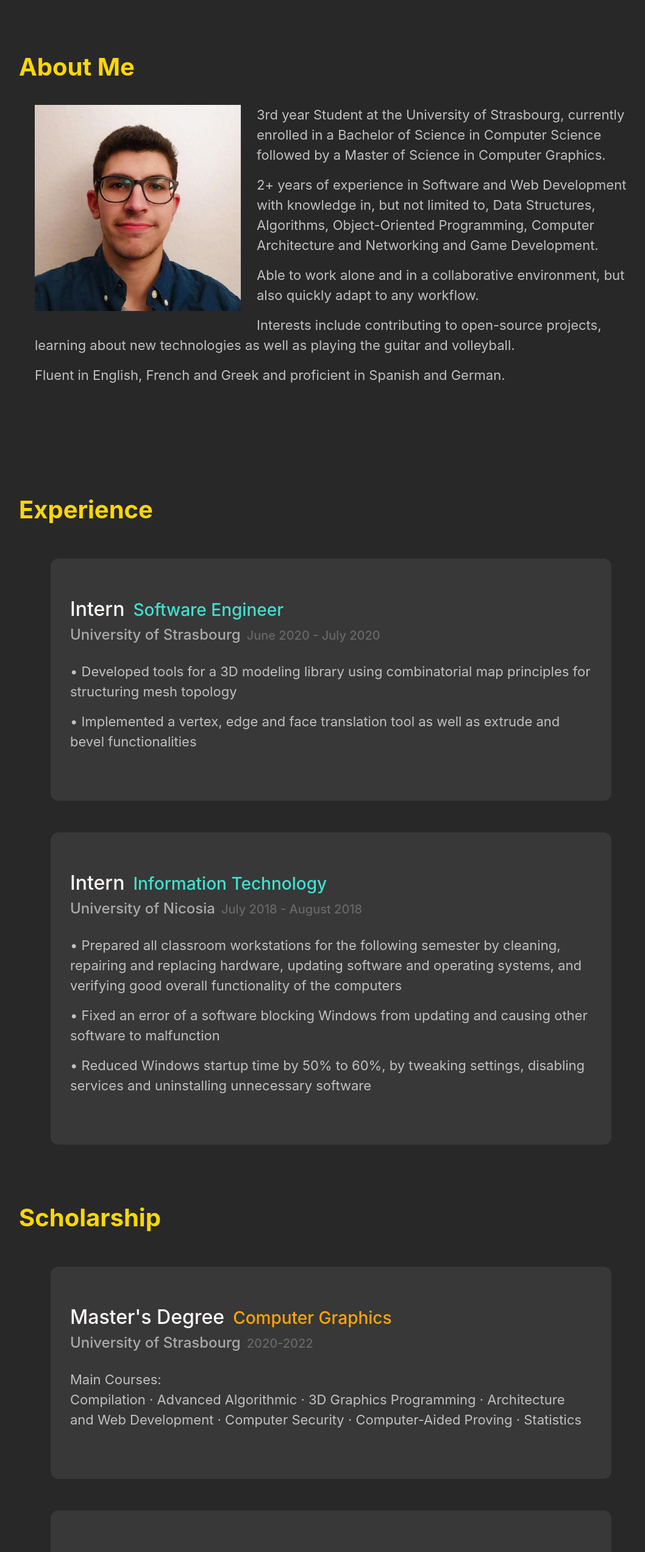
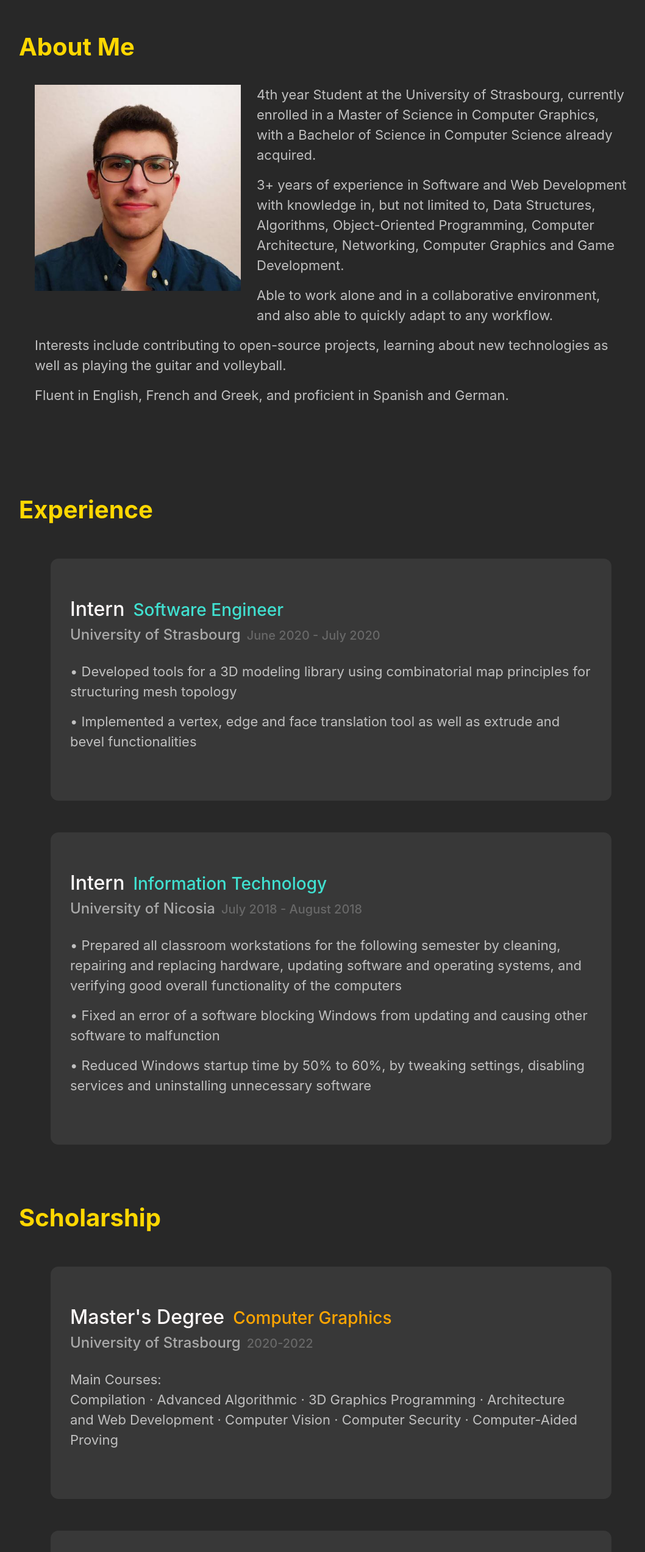
Before and after one commit to Adonis-Stavridis/adonis-stavridis.github.io, a React (Create React App) app: page / in a window 1280 px wide. Shown: the part 820-3365 px from the top of the page at 61% size, without its empty margins (97-1155 px from the left). Built offline with nearby package versions, Linux system fonts and the light colour scheme.

Commit message:
october update

```diff
--- a/src/components/Pages/AboutMe.tsx
+++ b/src/components/Pages/AboutMe.tsx
@@ -16,28 +16,19 @@ export class AboutMe extends Component {
             <img className="profilePhoto" src={MePhoto} alt="Me" />
             <div className="description">
               <p>
-                3rd year Student at the University of Strasbourg, currently
-                enrolled in a Bachelor of Science in Computer Science followed
-                by a Master of Science in Computer Graphics.
+                4th year Student at the University of Strasbourg, currently enrolled in a Master of Science in Computer Graphics, with a Bachelor of Science in Computer Science already acquired.
               </p>
               <p>
-                2+ years of experience in Software and Web Development with
-                knowledge in, but not limited to, Data Structures, Algorithms,
-                Object-Oriented Programming, Computer Architecture and
-                Networking and Game Development.
+                3+ years of experience in Software and Web Development with knowledge in, but not limited to, Data Structures, Algorithms, Object-Oriented Programming, Computer Architecture, Networking, Computer Graphics and Game Development.
               </p>
               <p>
-                Able to work alone and in a collaborative environment, but also
-                quickly adapt to any workflow.
+                Able to work alone and in a collaborative environment, and also able to quickly adapt to any workflow.
               </p>
               <p>
-                Interests include contributing to open-source projects, learning
-                about new technologies as well as playing the guitar and
-                volleyball.
+                Interests include contributing to open-source projects, learning about new technologies as well as playing the guitar and volleyball.
               </p>
               <p>
-                Fluent in English, French and Greek and proficient in Spanish
-                and German.
+                Fluent in English, French and Greek, and proficient in Spanish and German.
               </p>
             </div>
           </div>
--- a/src/components/Pages/Projects.tsx
+++ b/src/components/Pages/Projects.tsx
@@ -33,11 +33,16 @@ export class Projects extends Component {
                   Doge
                   <img
                     className="codeBadge"
-                    src="https://img.shields.io/visual-studio-marketplace/d/adonis-stavridis.doge?color=gold&label=Downloads&logo=visual-studio-code"
+                    src="https://img.shields.io/visual-studio-marketplace/i/adonis-stavridis.doge?color=gold&label=Installs&logo=visual-studio-code"
                     alt="Downloads"
                   />
                 </Card.Title>
                 <Card.Text>
+                  <img
+                    className="codeBadge"
+                    src="https://img.shields.io/badge/-Visual_Studio_Code-blue?style=flat&logo=visual-studio-code&logoColor=white"
+                    alt="Visual Studio Code"
+                  />
                   <img
                     className="codeBadge"
                     src="https://img.shields.io/badge/-TypeScript-dodgerblue?style=flat&logo=TypeScript&logoColor=white"
@@ -45,13 +50,22 @@ export class Projects extends Component {
                   />
                   <img
                     className="codeBadge"
-                    src="https://img.shields.io/badge/-Visual_Studio_Code-blue?style=flat&logo=visual-studio-code&logoColor=white"
-                    alt="Visual Studio Code"
+                    src="https://img.shields.io/badge/-JavaScript-goldenrod?style=flat&logo=JavaScript&logoColor=white"
+                    alt="JavaScript"
+                  />
+                  <img
+                    className="codeBadge"
+                    src="https://img.shields.io/badge/-HTML5-tomato?style=flat&logo=HTML5&logoColor=white"
+                    alt="HTML5"
+                  />
+                  <img
+                    className="codeBadge"
+                    src="https://img.shields.io/badge/-CSS3-darkblue?style=flat&logo=CSS3&logoColor=white"
+                    alt="CSS3"
                   />
                 </Card.Text>
                 <Card.Text>
-                  A WIP project to develop a Visual Studio Code extension to add
-                  the famous internet character Doge and his friends into the
+                  A project to develop a Visual Studio Code extension to add   the famous internet character Doge and his friends into the
                   IDE
                 </Card.Text>
               </Card.Body>
@@ -107,7 +121,7 @@ export class Projects extends Component {
                   />
                 </Card.Text>
                 <Card.Text>
-                  A WIP project to build an online personal website as a
+                  A project to build an online personal website as a
                   portfolio for my entire work
                 </Card.Text>
               </Card.Body>
@@ -239,7 +253,7 @@ export class Projects extends Component {
                 <Card.Text>
                   <img
                     className="codeBadge"
-                    src="https://img.shields.io/badge/-JavaScript-yellow?style=flat&logo=JavaScript&logoColor=white"
+                    src="https://img.shields.io/badge/-JavaScript-goldenrod?style=flat&logo=JavaScript&logoColor=white"
                     alt="JavaScript"
                   />
                   <img
@@ -328,7 +342,7 @@ export class Projects extends Component {
                 <Card.Text>
                   <img
                     className="codeBadge"
-                    src="https://img.shields.io/badge/-JavaScript-yellow?style=flat&logo=JavaScript&logoColor=white"
+                    src="https://img.shields.io/badge/-JavaScript-goldenrod?style=flat&logo=JavaScript&logoColor=white"
                     alt="JavaScript"
                   />
                   <img
--- a/src/components/Pages/Scholarship.tsx
+++ b/src/components/Pages/Scholarship.tsx
@@ -24,8 +24,7 @@ export class Scholarship extends Component {
               Main Courses:
               <br />
               Compilation · Advanced Algorithmic · 3D Graphics Programming ·
-              Architecture and Web Development · Computer Security ·
-              Computer-Aided Proving · Statistics
+              Architecture and Web Development · Computer Vision · Computer Security · Computer-Aided Proving
             </p>
           </Jumbotron>
 
```
